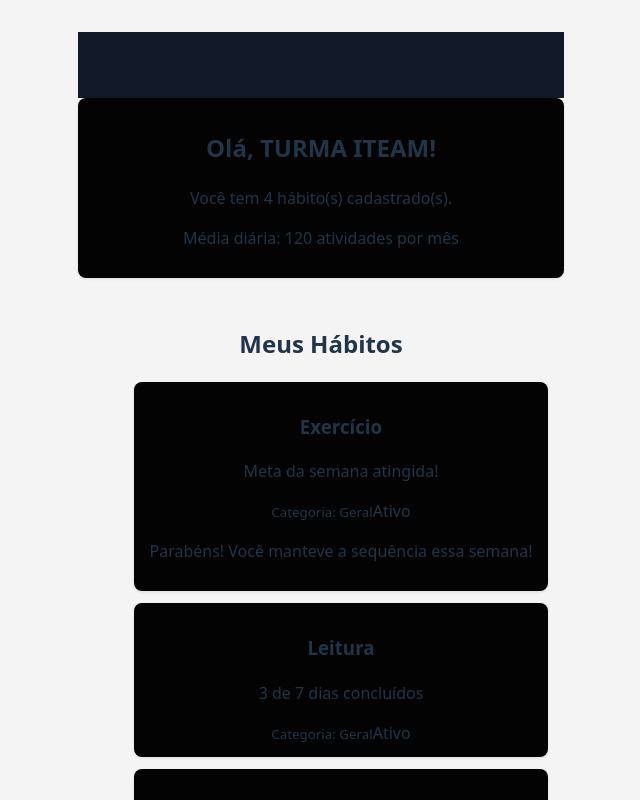
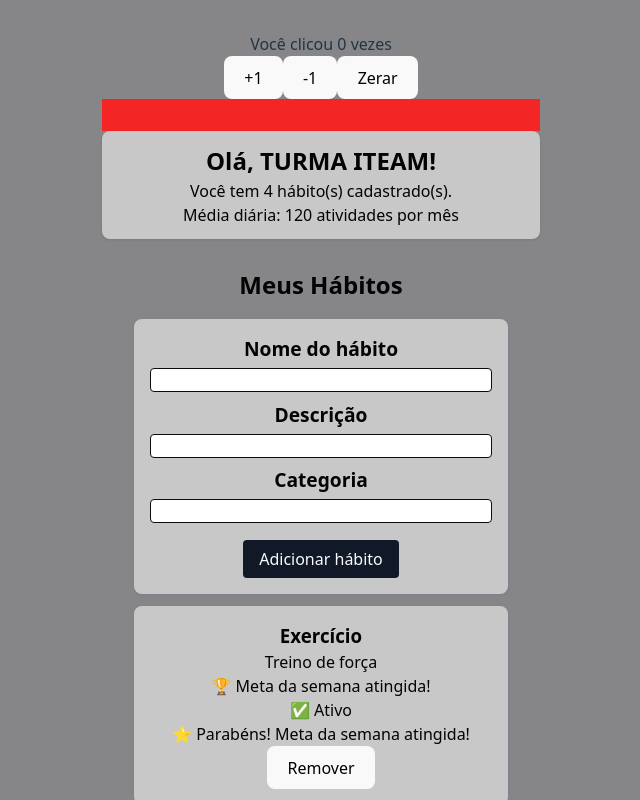
Before and after one commit to LeonardoTupinamba/my-dayli-habits, a React (Vite) app: page / in a window 1280 px wide. Shown: the top 800 px of the page, without its empty margins (319-959 px from the left). Built offline with nearby package versions, Linux system fonts and the light colour scheme.

Commit message:
atualização atividade

```diff
--- a/src/App.css
+++ b/src/App.css
@@ -1,48 +1,13 @@
+* {
+  margin: 0;
+  padding: 0;
+  box-sizing: border-box;
+}
 #root {
   max-width: 1280px;
   margin: 0 auto;
   padding: 2rem;
   text-align: center;
-}
-
-h1 {
-  color: blue;
-}
-
-.logo {
-  height: 6em;
-  padding: 1.5em;
-  will-change: filter;
-  transition: filter 300ms;
-}
-.logo:hover {
-  filter: drop-shadow(0 0 2em #646cffaa);
-}
-.logo.react:hover {
-  filter: drop-shadow(0 0 2em #61dafbaa);
-}
-
-@keyframes logo-spin {
-  from {
-    transform: rotate(0deg);
-  }
-  to {
-    transform: rotate(360deg);
-  }
-}
-
-@media (prefers-reduced-motion: no-preference) {
-  a:nth-of-type(2) .logo {
-    animation: logo-spin infinite 20s linear;
-  }
-}
-
-.card {
-  padding: 2em;
-}
-
-.read-the-docs {
-  color: #888;
 }
 
 body {
@@ -51,32 +16,73 @@ body {
     -apple-system,
     sans-serif;
   margin: 0;
-  background-color: #f4f4f5;
+  background-color: #868688;
 }
 header,
 footer {
   padding: 16px;
-  background-color: #111827;
-  color: #f7f7f8;
+  background-color: rgb(243, 37, 37);
   text-align: center;
+  color: #030303;
 }
 main,
 section {
   padding: 16px;
   max-width: 800px;
   margin: 0 auto;
+  color: #030303;
 }
-.habit-card {
-  background-color: #030303;
+.Bem-Vindo {
+  background-color: #d0d0d1e4;
+  color: #030303;
   border-radius: 8px;
   padding: 12px 16px;
   box-shadow: 0 1px 3px rgba(15, 23, 42, 0.1);
   margin-bottom: 12px;
 }
-.Bem-Vindo {
-  background-color: #030303;
+.habit-form {
+  background-color: #d0d0d1e4;
+  padding: 16px;
+  color: #030303;
   border-radius: 8px;
-  padding: 12px 16px;
-  box-shadow: 0 1px 3px rgba(15, 23, 42, 0.1);
+  box-shadow: 0 1px 3px rgba(7, 77, 239, 0.1);
   margin-bottom: 12px;
 }
+.habit-card {
+  background-color: #d0d0d1e4;
+  border-radius: 8px;
+  padding: 16px;
+  box-shadow: 0 1px 3px rgba(7, 77, 239, 0.1);
+  margin-bottom: 12px;
+}
+
+.habit-form label {
+  display: block;
+  margin-bottom: 8px;
+  font-size: 1.2rem;
+  font-weight: bold;
+}
+.habit-form input {
+  width: 100%;
+  height: 1.5rem;
+  margin-top: 4px;
+  border-radius: 4px;
+  border: 1px solid #0d0d0d;
+  background-color: white;
+  font-size: 0.9rem;
+  align-items: center;
+  justify-content: center;
+}
+.habit-form button {
+  margin-top: 8px;
+  padding: 8px 16px;
+  border-radius: 4px;
+  border: none;
+  background-color: #111827;
+  color: #f9fafb;
+  cursor: pointer;
+}
+
+input {
+  color: #030303;
+}
--- a/src/App.jsx
+++ b/src/App.jsx
@@ -1,3 +1,4 @@
+import Contador from "./componentes/contador";
 import Header from "./componentes/Header";
 import BemVindo from "./componentes/Bemvindo";
 import Footer from "./componentes/Footer";
@@ -15,6 +16,7 @@ function App() {
 
   return (
     <div>
+      <Contador />
       <Header />
       <BemVindo nomeUsuario="turma iteam" totalHabitos={habits.length} />
       <SecaoHabitos titulo="Meus Hábitos">
--- a/src/componentes/HabitCard.jsx
+++ b/src/componentes/HabitCard.jsx
@@ -1,27 +1,29 @@
 function HabitCard({
-  titulo,
+  nome,
+  descricao = "",
   meta,
   ativo = true,
   diasFeitos = 0,
-  categoria = "Geral",
+  onRemover,
 }) {
   const metaAtingida = diasFeitos >= meta;
 
   const mensagemMeta = metaAtingida
-    ? "Meta da semana atingida!"
+    ? "🏆 Meta da semana atingida!"
     : `${diasFeitos} de ${meta} dias concluídos`;
 
   return (
     <div className="habit-card">
-      <h3>{titulo}</h3>
+      <h3>{nome}</h3>
+      {descricao && <p>{descricao}</p>}
       <p>{mensagemMeta}</p>
-      <small>Categoria: {categoria}</small>
-
-      {/* Ternário: dois resultados possíveis */}
-      <span>{ativo ? "Ativo" : "Pausado"}</span>
-
-      {/* &&: um resultado ou nada */}
-      {metaAtingida && <p>Parabéns! Você manteve a sequência essa semana!</p>}
+      <span>{ativo ? "✅ Ativo" : "⏸️ Pausado"}</span>
+      {metaAtingida && <p>⭐ Parabéns! Meta da semana atingida!</p>}
+      {onRemover && (
+        <button type="button" onClick={onRemover}>
+          Remover
+        </button>
+      )}
     </div>
   );
 }
--- a/src/componentes/HabitList.jsx
+++ b/src/componentes/HabitList.jsx
@@ -1,26 +1,126 @@
+import { useState } from "react";
 import HabitCard from "./HabitCard";
 
-function HabitList({ habits }) {
-  // Guard clause 1: protege contra undefined ou null
-  if (!habits) return null;
+function HabitList() {
+  const [habits, setHabits] = useState([
+    {
+      id: 1,
+      nome: "Exercício",
+      descricao: "Treino de força",
+      meta: 5,
+      ativo: true,
+      diasFeitos: 5,
+    },
+    {
+      id: 2,
+      nome: "Leitura",
+      descricao: "Livro ou artigo",
+      meta: 7,
+      ativo: true,
+      diasFeitos: 3,
+    },
+    {
+      id: 3,
+      nome: "Meditação",
+      descricao: "Respiração e foco",
+      meta: 7,
+      ativo: false,
+      diasFeitos: 0,
+    },
+    {
+      id: 4,
+      nome: "Hidratação",
+      descricao: "Beber 2L de água",
+      meta: 7,
+      ativo: true,
+      diasFeitos: 6,
+    },
+  ]);
 
-  // Guard clause 2: mensagem amigável para lista vazia
-  if (habits.length === 0) {
-    return <p>Nenhum hábito cadastrado ainda. Que tal começar?</p>;
+  const [novoNome, setNovoNome] = useState("");
+  const [novaDescricao, setNovaDescricao] = useState("");
+  const [novaCategoria, setNovaCategoria] = useState("");
+
+  const adicionarHabit = (event) => {
+    event.preventDefault();
+
+    if (!novoNome.trim()) {
+      alert("Informe um nome para o hábito.");
+      return;
     }
+    const novoHabit = {
+      id: crypto.randomUUID(),
+      nome: novoNome,
+      descricao: novaDescricao,
+      meta: 7, // padrão
+      ativo: true, // padrão
+      diasFeitos: 0, // padrão
+      categoria: novaCategoria || "Geral",
+    };
+
+    setHabits([...habits, novoHabit]);
+    setNovoNome("");
+    setNovaDescricao("");
+    setNovaCategoria("");
+  };
+
+  const removerHabit = (id) => {
+    setHabits(habits.filter((habit) => habit.id !== id));
+  };
 
   return (
+    <section>
+      <form onSubmit={adicionarHabit} className="habit-form">
+        <div>
+          <label>
+            Nome do hábito
+            <input
+              type="text"
+              value={novoNome}
+              onChange={(e) => setNovoNome(e.target.value)}
+            />
+          </label>
+        </div>
+        <div>
+          <label>
+            Descrição
+            <input
+              type="text"
+              value={novaDescricao}
+              onChange={(e) => setNovaDescricao(e.target.value)}
+            />
+          </label>
+        </div>
+        <div>
+          <label>
+            Categoria
+            <input
+              type="text"
+              value={novaCategoria}
+              onChange={(e) => setNovaCategoria(e.target.value)}
+            />
+          </label>
+        </div>
+        <button type="submit">Adicionar hábito</button>
+      </form>
+
       <ul>
+        {habits.length === 0 && (
+          <p>Nenhum hábito cadastrado ainda. Que tal começar?</p>
+        )}
         {habits.map((habit) => (
           <HabitCard
             key={habit.id}
-          titulo={habit.titulo}
+            nome={habit.nome}
+            descricao={habit.descricao}
             meta={habit.meta}
             ativo={habit.ativo}
             diasFeitos={habit.diasFeitos}
+            onRemover={() => removerHabit(habit.id)}
           />
         ))}
       </ul>
+    </section>
   );
 }
 
--- a/src/componentes/Header.jsx
+++ b/src/componentes/Header.jsx
@@ -1,4 +1,4 @@
-function Cabecalho({ titulo, descricao }) {
+function Header({ titulo, descricao }) {
   return (
     <header>
       <h1>{titulo}</h1>
@@ -7,4 +7,4 @@ function Cabecalho({ titulo, descricao }) {
   );
 }
 
-export default Cabecalho;
+export default Header;
--- /dev/null
+++ b/src/componentes/contador.jsx
@@ -0,0 +1,20 @@
+import { useState } from "react";
+
+export default function Contador() {
+  const [contador, setContador] = useState(0);
+
+  const aumentar = () => setContador(contador + 1);
+  const diminuir = () => {
+    if (contador > 0) setContador(contador - 1);
+  };
+  const zerar = () => setContador(0);
+
+  return (
+    <div>
+      <p>Você clicou {contador} vezes</p>
+      <button onClick={aumentar}>+1</button>
+      <button onClick={diminuir}>-1</button>
+      <button onClick={zerar}>Zerar</button>
+    </div>
+  );
+}
```
Lines whose indentation alone changed are shown as unchanged.
